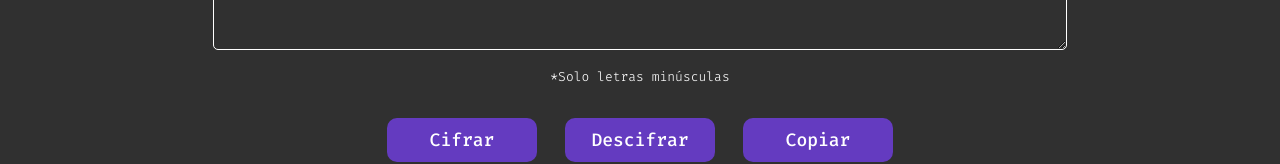
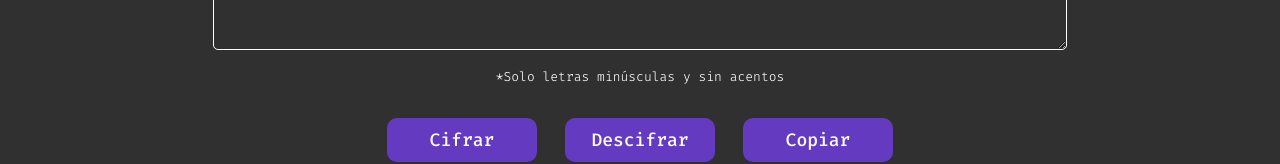
Before and after one commit to juliopzsosa/Ciphage, a plain HTML site: page index.html in a window 1280 px wide. Shown: the part 442-606 px from the top of the page. Drawn offline with Linux system fonts and the light colour scheme.

Commit message:
Modification of indications for use

```diff
--- a/index.html
+++ b/index.html
@@ -38,7 +38,7 @@
     <textarea id="caja" rows="9" placeholder="Coloca aquí tu mensaje..."></textarea>
 
     <div>
-      <p id="indicacion">*Solo letras minúsculas</p>
+      <p id="indicacion">*Solo letras minúsculas y sin acentos</p>
     </div>
 
     <div class="botonera">
```
